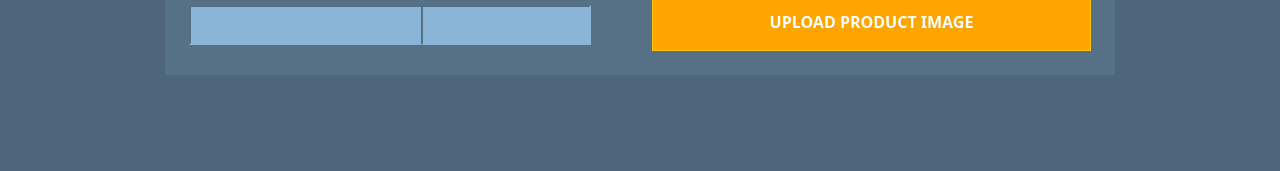
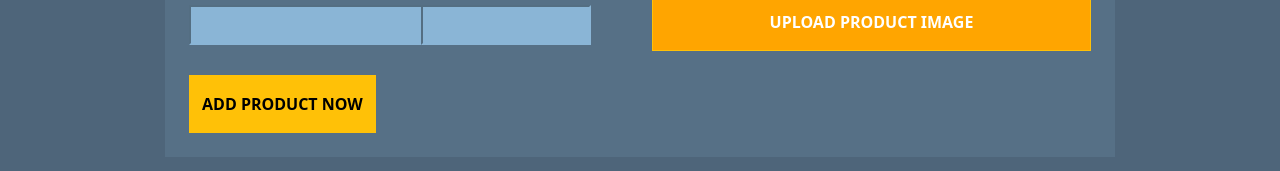
Before and after one commit to Kobby-Jones/admin_dashboard, a website: page add-product.html in a window 1280 px wide. Shown: the part 593-764 px from the top of the page. Drawn offline with nearby package versions, Linux system fonts and the light colour scheme.

Commit message:
Add product Now Button

```diff
--- a/add-product.html
+++ b/add-product.html
@@ -131,6 +131,9 @@
                         </div>
                         <div class="btn btn-warning mt-4 text-uppercase py-3 fw-bold rounded-0 upload-product-btn">Upload Product Image</div>
                     </div>
+                    <div class="col-lg-12">
+                        <div class="btn btn-warning mt-4 text-uppercase py-3 fw-bold rounded-0 add-product-now-btn">Add Product Now</div>
+                    </div>
                 </div>
             </div>
         </div>
```
